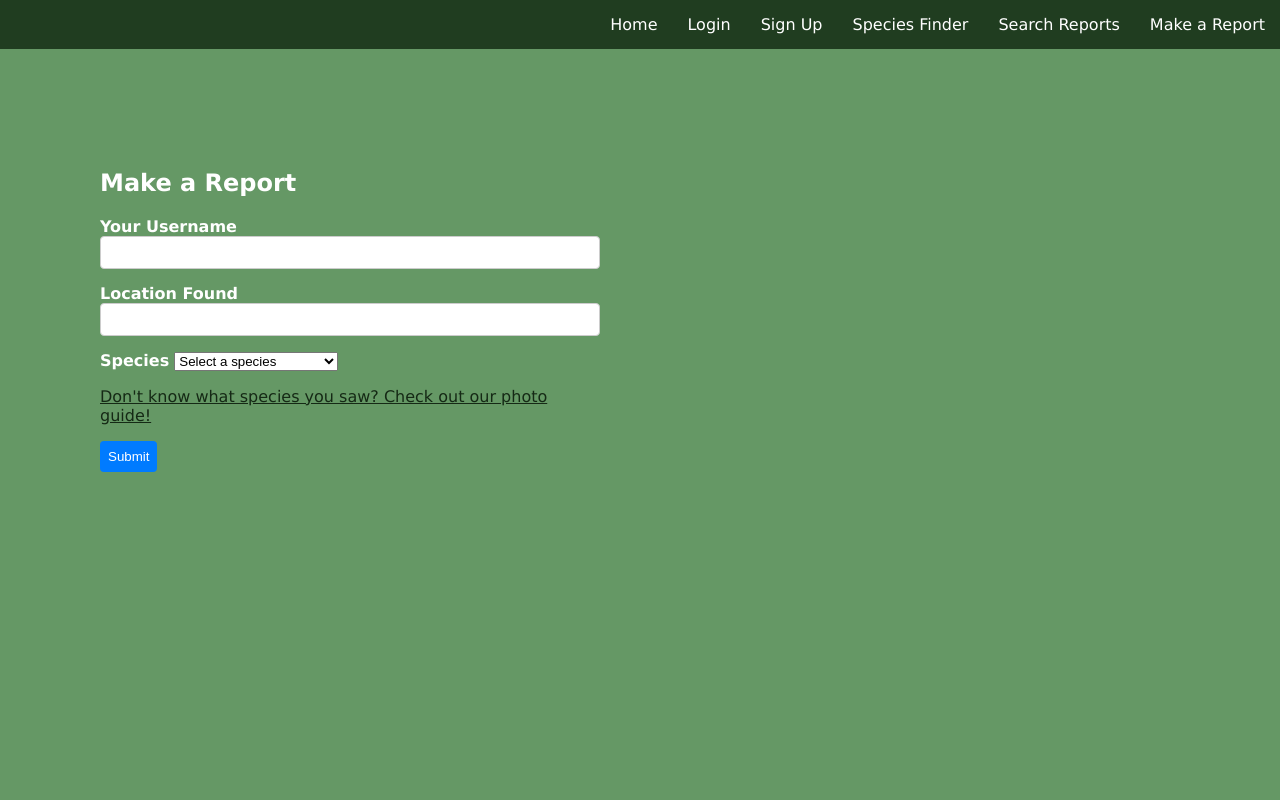
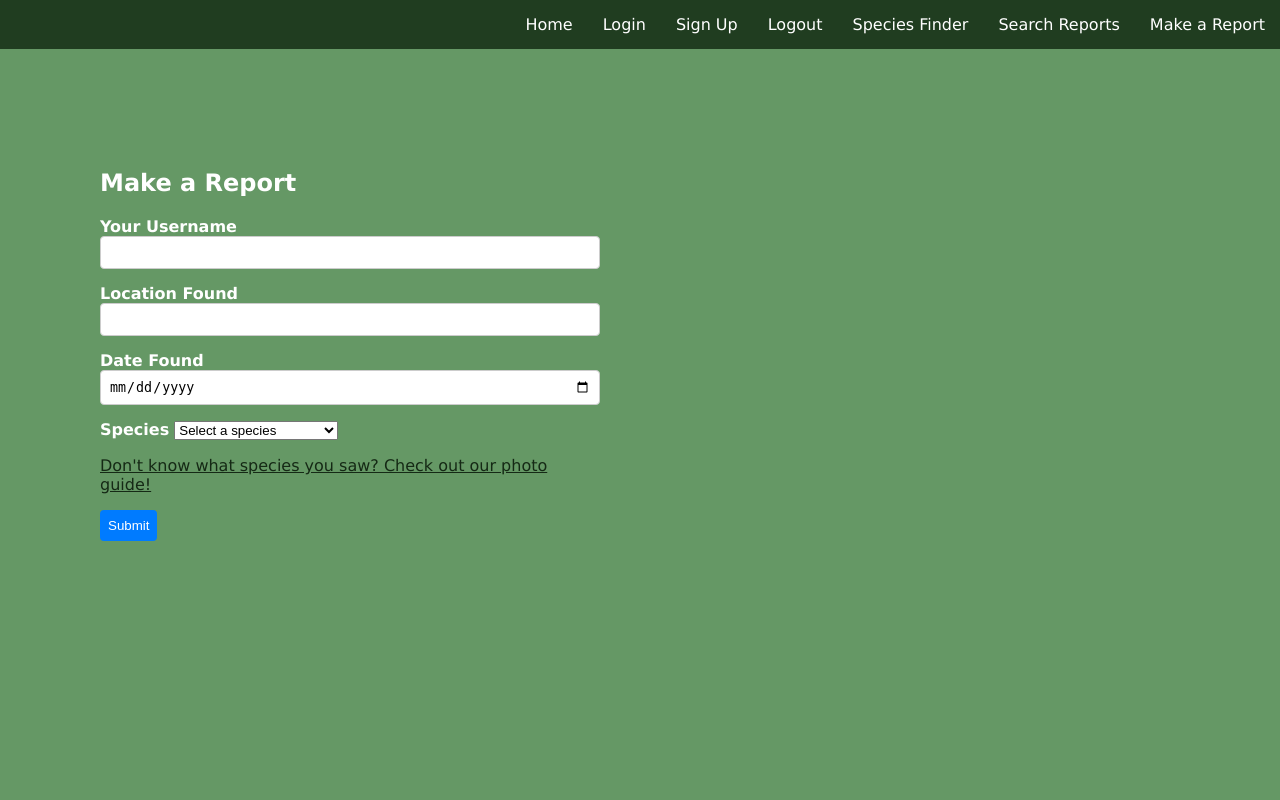
Before and after one commit to jackcado/yr12website-development-project, a Flask app: page /report in a window 1280 px wide. Run offline with Flask 3, Linux system fonts and the light colour scheme; a user stored in the database is signed in; data comes from the database, SQL or seed files in the repository; both versions use the stored data as it was after the commit.

Commit message:
WOAH VERY HAPPY

```diff
--- a/app.py
+++ b/app.py
@@ -1,17 +1,26 @@
+"""Lizard Locator, to report sightings to DOC."""
 from flask import Flask, render_template, request, flash, session, redirect
 import sqlite3
 from werkzeug.security import generate_password_hash, check_password_hash
 app = Flask(__name__)
 
-#secret key for sessions and flash
+
+# Secret key for sessions and flash.
 app.config['SECRET_KEY'] = "password123"
 
-#path and filename for database
+
+# Path and filename for database.
 DATABASE = "please.db"
 
-#connects and query database
-def query_db(sql,args=(),one=False):
-    '''connect and query- will retun one item if one=true and can accept arguments as tuple'''
+
+# Connects and query database.
+def query_db(sql, args=(), one=False):
+    """Connect and query.
+
+    will retun one item if
+    one=true and can accept
+    arguments as tuple.
+    """
     db = sqlite3.connect(DATABASE)
     cursor = db.cursor()
     cursor.execute(sql, args)
@@ -20,21 +29,29 @@ def query_db(sql,args=(),one=False):
     db.close()
     return (results[0] if results else None) if one else results
 
+
 USERNAME = "admin"
 PASSWORD = "admin"
 
-#homepage routes
-@app.route('/', methods=["GET","POST"])
+
+# Homepage routes.
+@app.route('/', methods=["GET", "POST"])
 def index():
+    """Redirects to homepage."""
     return render_template('index.html')
+
+
 @app.route('/home')
 def home():
+    """Redirects to homepage."""
     return render_template('index.html')
 
-#signup route and inserts user info into database while hashing password so it isn't stored in the database directly
+
+# Signup route and inserts user info into database while hashing password.
+# So it isn't stored in the database directly.
 @app.route('/signup', methods=['GET', 'POST'])
 def signup():
-
+    """Sign up form."""
     if request.method == "POST":
 
         username = request.form['username']
@@ -43,27 +60,31 @@ def signup():
 
         hashed_password = generate_password_hash(password)
 
-        sql = "INSERT INTO user (username, password) VALUES (?, ?);" #create a query to insert their data
-        query_db(sql,(username, hashed_password)) #execute the query
+        # Create a query to insert their data.
+        sql = "INSERT INTO user (username, password) VALUES (?, ?);"
+        query_db(sql, (username, hashed_password))  # Execute the query.
         flash("Sign up Succsessful")
 
     return render_template('signup.html')
 
-#login route. checks if username and password hash match for a successful login
-@app.route('/login', methods=["GET","POST"])
+
+# Login route.
+# Checks if username and password hash match for a successful login.
+@app.route('/login', methods=["GET", "POST"])
 def login():
+    """Log in form."""
     print(request.form)
     if request.method == "POST":
-        #getting username
+        # Getting username.
         username = request.form['username']
         password = request.form['password']
 
-        #checking here
+        # Checking here.
         sql = "SELECT * from user WHERE username = ?"
-        user = query_db(sql=sql,args=(username,),one=True)
+        user = query_db(sql=sql, args=(username,), one=True)
         if user:
-            if check_password_hash(user[2],password):
-                #stores in session
+            if check_password_hash(user[2], password):
+                # Stores in session.
                 session['user'] = user
                 flash("Logged in successfully")
             else:
@@ -73,9 +94,24 @@ def login():
 
     return render_template('login.html')
 
-#route and sql form to insert into database
-@app.route('/report', methods = ["GET", "POST"])
+
+# Logs user out, in nav bar.
+@app.route('/logout')
+def logout():
+    """Delete current user from session."""
+    session.pop('user', None)
+    return redirect('/')
+
+
+# Route and sql form to insert into database.
+@app.route('/report', methods=["GET", "POST"])
 def report():
+    """Report form."""
+    try:
+        session['user']
+    except KeyError:
+        flash("Please login")
+        return redirect('/login')
 
     if request.method == "POST":
 
@@ -85,8 +121,11 @@ def report():
 
         speciesid = request.form['species']
 
-        sql = "INSERT INTO reports (location, username, speciesid) VALUES (?, ?, ?);" #create a query to insert their data
-        query_db(sql,(location, username, speciesid)) #execute the query
+        date = request.form['date']
+
+        # Create a query to insert their data.
+        sql = "INSERT INTO reports (location, username, speciesid, date) VALUES (?, ?, ?, ?);"
+        query_db(sql, (location, username, speciesid, date))  # Execute the query.
         flash("Thank you for your report!")
 
     sql = "SELECT speciesid, commonname FROM species"
@@ -94,38 +133,48 @@ def report():
 
     return render_template('report.html', species=results)
 
-#route to show all reports made, can each be clicked on to lead to their own unique pages
-@app.route('/searchreports', methods = ["GET", "POST"])
+
+# Route to show all reports made.
+# Can each be clicked on to lead to their own unique pages.
+@app.route('/searchreports', methods=["GET", "POST"])
 def searchreports():
-
-    #sql = "SELECT reportid, speciesid, username, location FROM reports"
-    sql = "SELECT species.commonname, reports.username, reports.location, reports.reportid FROM reports LEFT JOIN species ON reports.speciesid = species.speciesid"
+    """Look through reports made."""
+    sql = "SELECT species.commonname, reports.username, reports.location, reports.date, reports.reportid FROM reports LEFT JOIN species ON reports.speciesid = species.speciesid"
     results = query_db(sql)
 
     return render_template('searchreports.html', results=results)
-#dynamic route to show reports
+
+
+# Dynamic route to show reports.
 @app.route('/reports/<int:reportid>')
 def reports(reportid):
+    """Report form."""
     sql = "SELECT * FROM reports WHERE reportid=?"
-    sql = f"SELECT species.commonname, reports.username, reports.location, reports.reportid FROM reports LEFT JOIN species ON reports.speciesid = species.speciesid WHERE reportid={reportid}"
+    sql = f"SELECT species.commonname, reports.username, reports.location, reports.date, reports.reportid FROM reports LEFT JOIN species ON reports.speciesid = species.speciesid WHERE reportid={reportid}"
 
-    reports = query_db(sql,one=True)
+    reports = query_db(sql, one=True)
     return render_template('reports.html', reports=reports)
 
-#route for species finder, no sql as just displays
+
+# Route for species finder, no sql as just displays.
 @app.route('/speciesfinder')
 def speciesfinder():
+    """List of species with pictures. Just a redirect."""
     return render_template('speciesfinder.html')
 
-#inserts items into database
+
+# Inserts items into database.
 @app.post('/add_item')
 def add_item():
-    #get the form data from the request object like this
+    """To insert into database."""
+    # Get the form data from the request object like this.
     item = request.form['item_name']
-    sql = "INSERT INTO item (item) VALUES (?);" #create a query to insert their data
-    query_db(sql,(item,)) #execute the query
-    return redirect('/') #redirect back to the home page
+    # Create a query to insert their data.
+    sql = "INSERT INTO item (item) VALUES (?);"
+    query_db(sql, (item,))  # Execute the query.
+    return redirect('/')  # Redirect back to the home page.
 
-#runs with debug enabled
+
+# Runs with debug enabled.
 if __name__ == "__main__":
     app.run(debug=True)
--- a/static/style.css
+++ b/static/style.css
@@ -8,7 +8,6 @@ body{
     align-items: center;
     height: 100vh;
     overflow-x: hidden;
-    overflow-y: hidden;
 }
 .reportbutton{
     display: block;
--- a/templates/nav.html
+++ b/templates/nav.html
@@ -4,6 +4,7 @@
         <li><a href="/report">Make a Report</a></li>
         <li><a href="/searchreports">Search Reports</a></li>
         <li><a href="/speciesfinder">Species Finder</a></li>
+        <li><a href="/logout">Logout</a></li>
         <li><a href="/signup">Sign Up</a></li>
         <li><a href="/login">Login</a></li>
         <li><a href="/">Home</a></li>
--- a/templates/report.html
+++ b/templates/report.html
@@ -10,11 +10,18 @@
             <!-- text boxes for location found-->
             <div class="input-group">
                 <label for="username">Your Username</label>
-                <input type="text" name="username" required></input>
+                <input type="text" value="{{session['user'][1]}}" required></input>
             </div>
+
             <div class="input-group">
                 <label for="location">Location Found</label>
                 <input type="text" name="location" required></input>
+            </div>
+
+            <!-- date select -->
+            <div class="input-group">
+                <label for="date">Date Found</label>
+                <input type="date" name="date" required></input>
             </div>
 
             <!-- drop down menu for species select -->
@@ -32,6 +39,7 @@
             <div class="redirect">
                 <a href="speciesfinder.html">Don't know what species you saw? Check out our photo guide!</a>
             </div>
+
             <!-- submit button -->
             <button type="submit">Submit</button>
         </form>
--- a/templates/reports.html
+++ b/templates/reports.html
@@ -7,9 +7,10 @@
 
         <div class="twocolumn">
             <p>Sight recorded in {{reports[2]}}</p>
-            <p>Reported by {{reports[1]}}</p>
+            <p>Reported by {{reports[1]}} on {{reports[3]}}</p>
         </div>
     </div>
+    <a href="/searchreports">Return to report search</a>
 </body>
 
 {% endblock %}
--- a/templates/searchreports.html
+++ b/templates/searchreports.html
@@ -7,7 +7,7 @@
     </div>
         <div class="resulttext">
             {% for result in results %}
-            <a href="reports/{{result[3]}}">{{result[0]}} | {{result[2]}} | Reported by: {{result[1]}}</a>
+            <a href="reports/{{result[4]}}">{{result[0]}} | {{result[2]}} | Reported by: {{result[1]}} on {{result[3]}}</a>
             {% endfor %}
         </div>
     </body>
```
Also changed, not shown: please.db, 1 other file.
